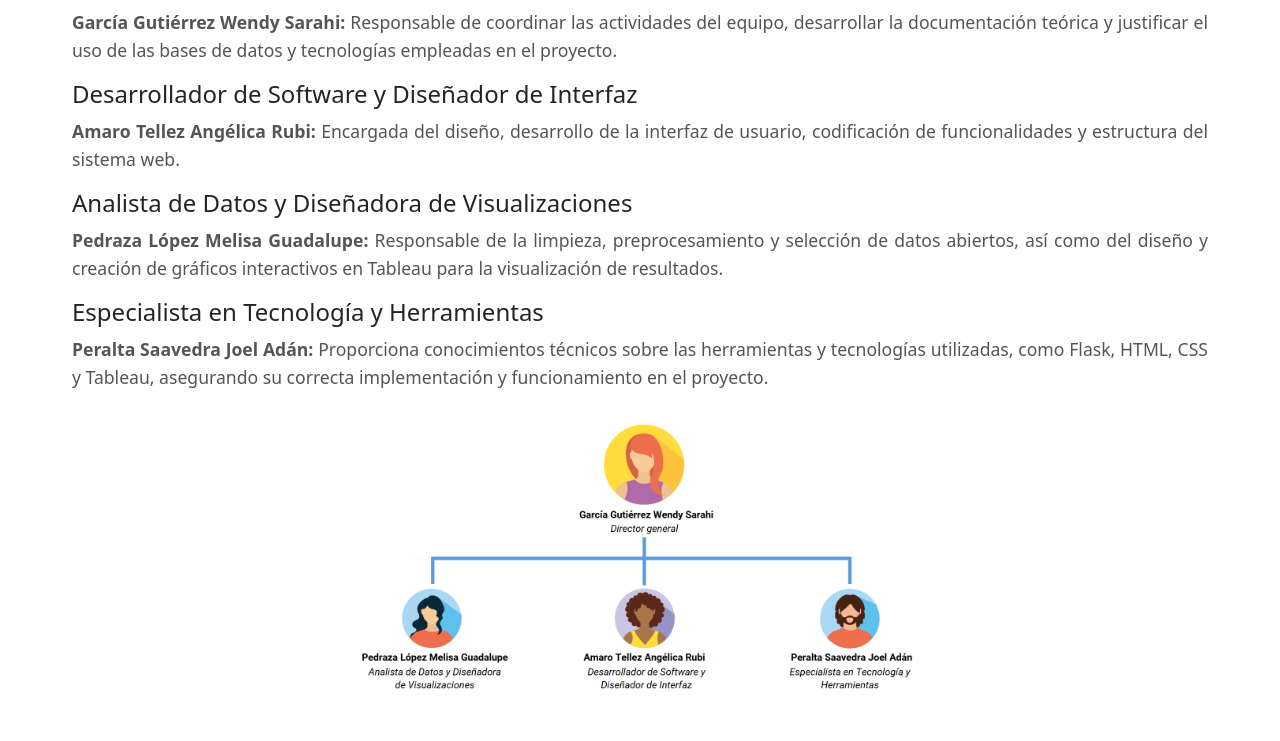
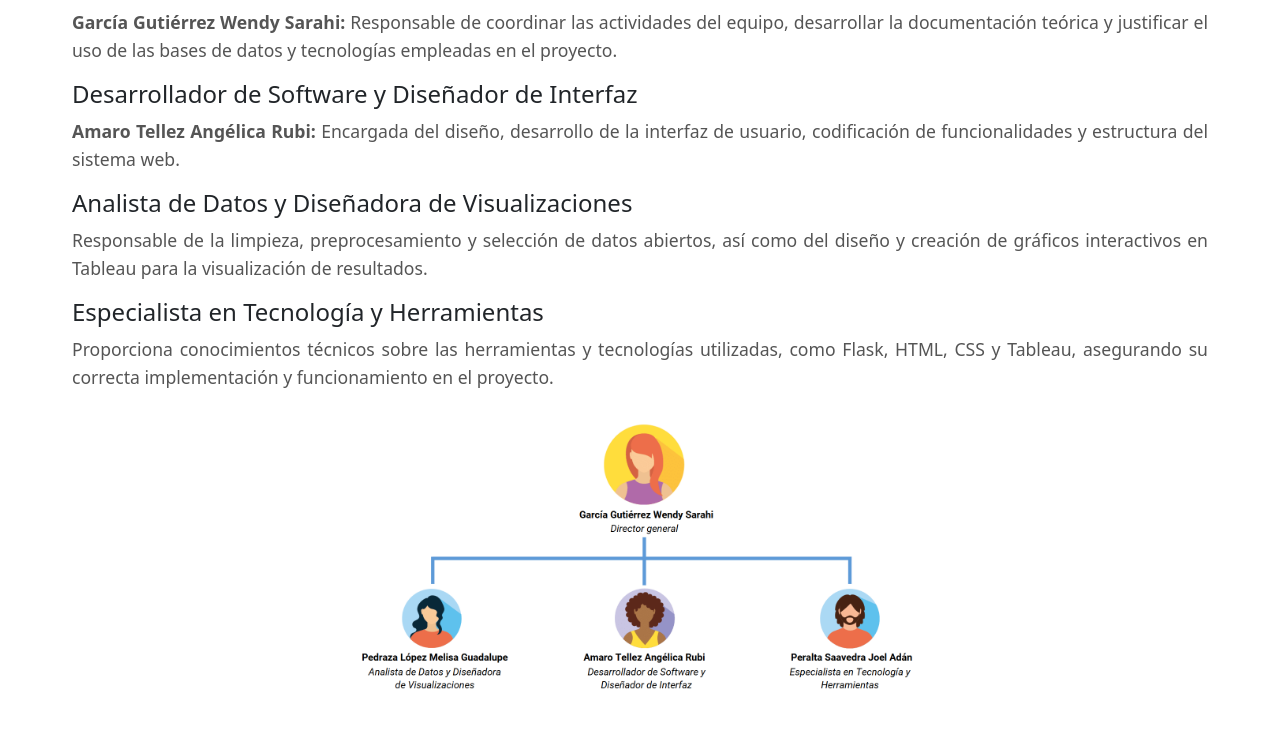
Before and after one commit to Orama09/sistema_calidad_agua, a Flask app: page /mision-vision in a window 1280 px wide. Shown: the part 821-1562 px from the top of the page. Run offline with Flask 3, Linux system fonts and the light colour scheme; parts of the project's set-up code (start-up, migrations or seed data) failed here and were passed over; some libraries are stand-ins or nearby versions.

Commit message:
Update mision_vision.html

```diff
--- a/templates/mision_vision.html
+++ b/templates/mision_vision.html
@@ -22,12 +22,12 @@
 
 <div>
     <h4>Analista de Datos y Diseñadora de Visualizaciones</h4>
-    <p><strong>Pedraza López Melisa Guadalupe:</strong> Responsable de la limpieza, preprocesamiento y selección de datos abiertos, así como del diseño y creación de gráficos interactivos en Tableau para la visualización de resultados.</p>
+    <p>Responsable de la limpieza, preprocesamiento y selección de datos abiertos, así como del diseño y creación de gráficos interactivos en Tableau para la visualización de resultados.</p>
 </div>
 
 <div>
     <h4>Especialista en Tecnología y Herramientas</h4>
-    <p><strong>Peralta Saavedra Joel Adán:</strong> Proporciona conocimientos técnicos sobre las herramientas y tecnologías utilizadas, como Flask, HTML, CSS y Tableau, asegurando su correcta implementación y funcionamiento en el proyecto.</p>
+    <p>Proporciona conocimientos técnicos sobre las herramientas y tecnologías utilizadas, como Flask, HTML, CSS y Tableau, asegurando su correcta implementación y funcionamiento en el proyecto.</p>
 </div>
 
 <img src="/static/images/org.png" alt="Organigrama del proyecto"/>
```
